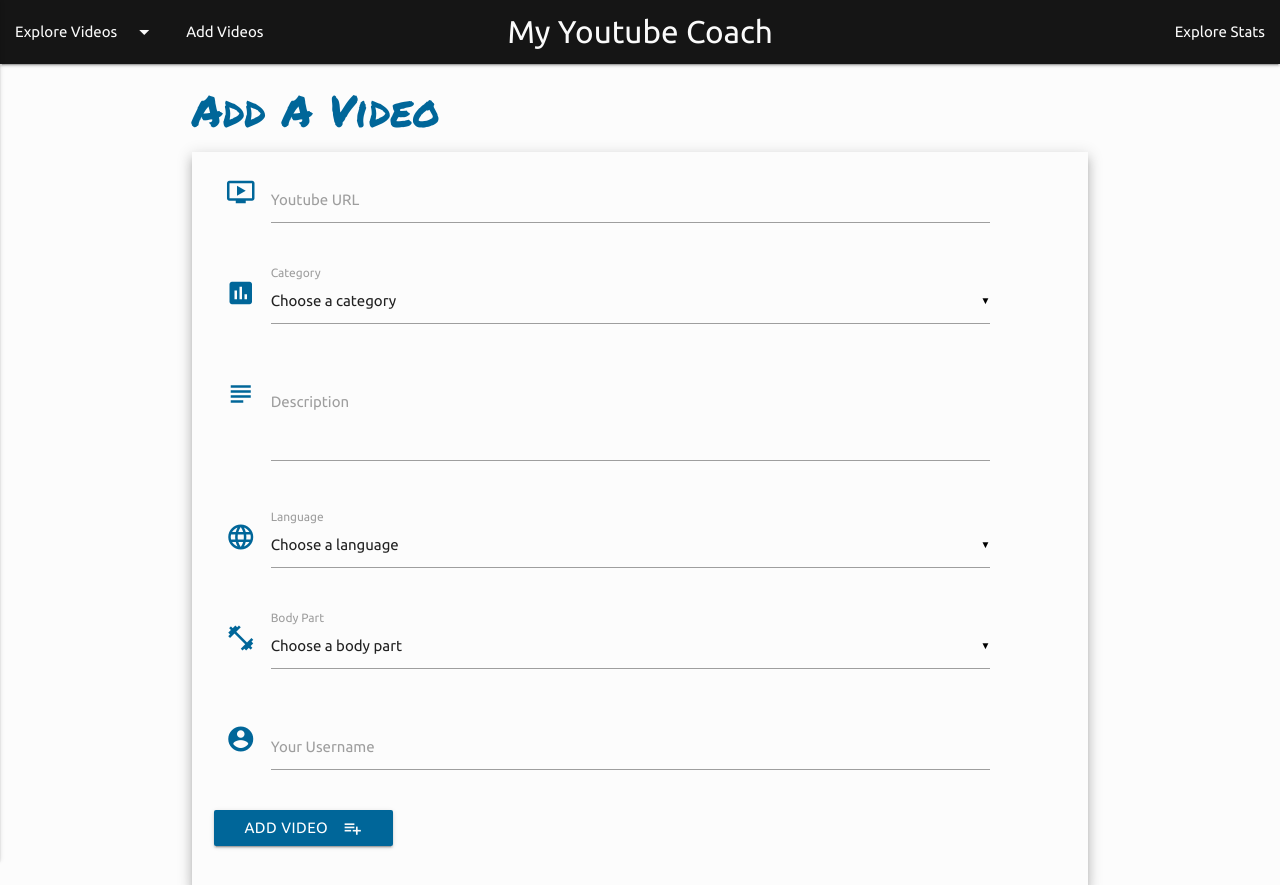
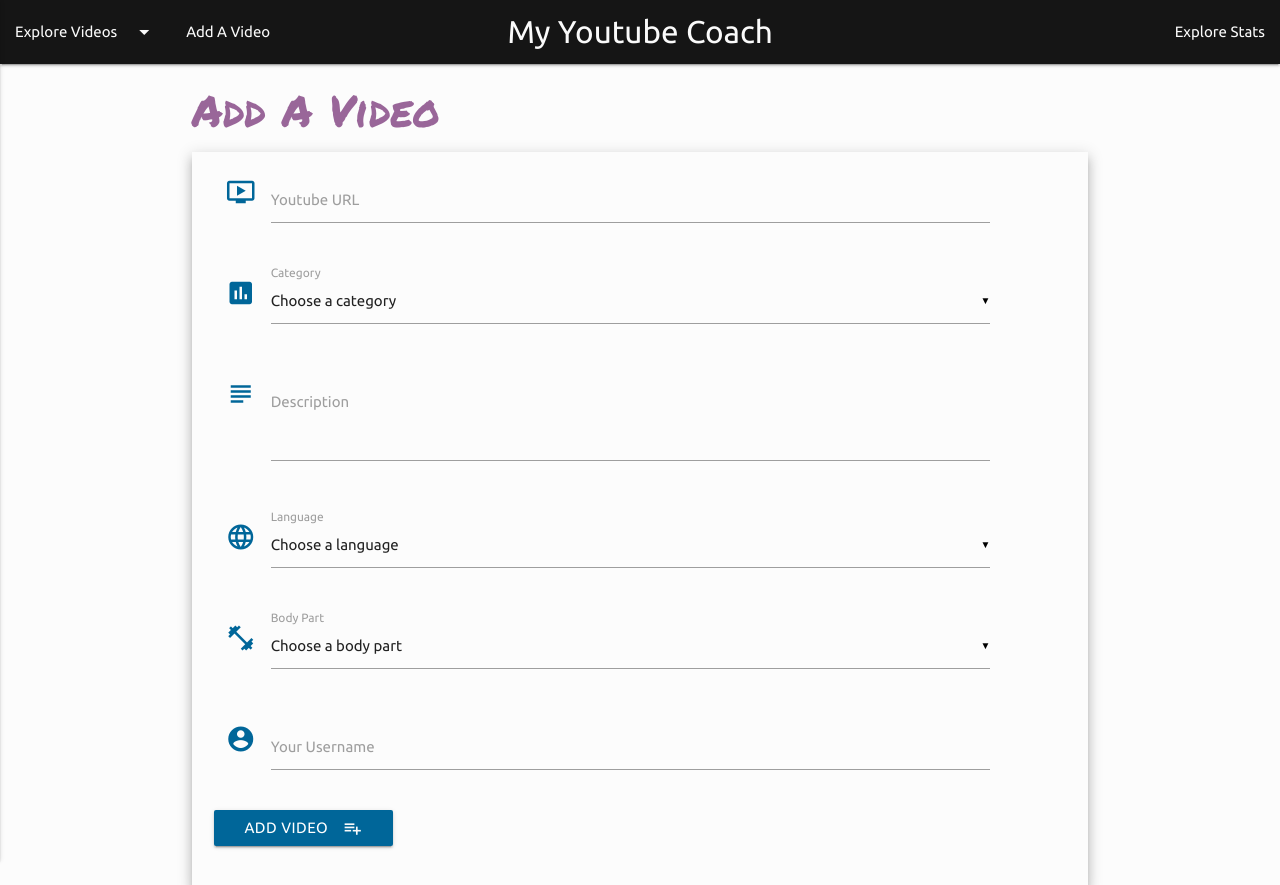
Before and after one commit to mathilde206/youtube-coach, a Flask app: page /add_video in a window 1280 px wide. Shown: the top 885 px of the page. Run offline with Flask 2, Linux system fonts and the light colour scheme; data that the repository does not hold is empty; some libraries are stand-ins or nearby versions.

Commit message:
Add styles for get_videos and routes for categories and pages

```diff
--- a/app.py
+++ b/app.py
@@ -15,9 +15,9 @@ app.config['MONGO_URI'] = config.MONGO_URI
 
 mongo = PyMongo(app)
 
-@app.route("/get_videos")
-def get_videos():
-    return render_template("get_videos.html", videos=mongo.db.videos.find())
+@app.route("/get_videos/<category>/<page_number>")
+def get_videos(category, page_number):
+    return render_template("get_videos.html", videos=mongo.db.videos.find(), category=category, page_number=page_number)
 
 @app.route("/add_video")
 def add_video():
@@ -57,7 +57,7 @@ def insert_video():
     except HttpError as e:
         print('An HTTP error %d occurred:\n%s' % (e.resp.status, e.content))
 
-    return redirect('get_videos')
+    return redirect('get_videos', category="all", page_number=1)
 
 
 @app.route('/get_detail/<video_id>')
--- a/static/css/styles.css
+++ b/static/css/styles.css
@@ -9,9 +9,13 @@ body, html {
   display: flex;
   flex-direction: column; }
 
-h1, h2, h3, h4, h5, h6 {
+h1, h2, h3 {
+  color: #996699;
+  font-family: "Permanent Marker", cursive; }
+
+h4, h5, h6 {
   color: #006699;
-  font-family: "Permanent Marker", cursive; }
+  font-family: "Ubuntu", sans-serif; }
 
 main {
   flex: 1 0 auto; }
@@ -67,4 +71,10 @@ header .dropdown-content {
     display: inline-block;
     margin-right: 20px; }
 
+.pagination li.active {
+  background-color: #996699; }
+
+.btn-floating {
+  background-color: #996699; }
+
 /*# sourceMappingURL=styles.css.map */
--- a/templates/base.html
+++ b/templates/base.html
@@ -21,21 +21,21 @@
                 <a href="#" data-activates="mobile-demo" class="button-collapse"><i class="material-icons">menu</i></a>
                 <ul id="nav-mobile" class="left hide-on-med-and-down">
                     <li><a class="dropdown-button" href="#!" data-activates="dropdown">Explore Videos<i class="material-icons right">arrow_drop_down</i></a></li>
-                    <li><a href="sass.html">Add Videos</a></li>
+                    <li><a href="{{url_for('add_video')}}">Add A Video</a></li>
                 </ul>
                 <ul id="nav-mobile" class="right hide-on-med-and-down">
                     <li><a href="badges.html">Explore Stats</a></li>
                 </ul>
                 <ul class="side-nav" id="mobile-demo">
                     <li><a href="#">Home</a></li>
-                    <li><a href="{{url_for('add_video')}}">Add Videos</a></li>
+                    <li><a href="{{url_for('add_video')}}">Add A Video</a></li>
                     <li><a href="#">Explore Stats</a></li>
                     <li><div class="divider"></div></li>
-                    <li><a class="subheader" href="{{url_for('get_videos')}}">Explore Videos</a></li>
+                    <li><a class="subheader" href="{{url_for('get_videos', category="all", page_number=1)}}">Explore Videos</a></li>
                     <li><a class="waves-effect" href="#!">Yoga</a></li>
                     <li><a class="waves-effect" href="#!">Strenght</a></li>
                     <li><a class="waves-effect" href="#!">Cardio</a></li>
-                    <li><a class="waves-effect" href="{{url_for('get_videos')}}">All</a></li>
+                    <li><a class="waves-effect" href="{{url_for('get_videos', category="all", page_number=1)}}">All</a></li>
                 </ul>
             </div>
         </nav>
@@ -44,7 +44,7 @@
             <li><a href="#!">Yoga</a></li>
             <li><a href="#!">Strenght</a></li>
             <li><a href="#!">Cardio</a></li>
-            <li><a href="{{url_for('get_videos')}}">All</a></li>
+            <li><a href="{{url_for('get_videos', category="all", page_number=1)}}">All</a></li>
         </ul>
 
     </header>
```
Also changed, not shown: static/css/main.scss (+16 -2 lines), templates/get_videos.html (+20 -5 lines), 1 other file.
